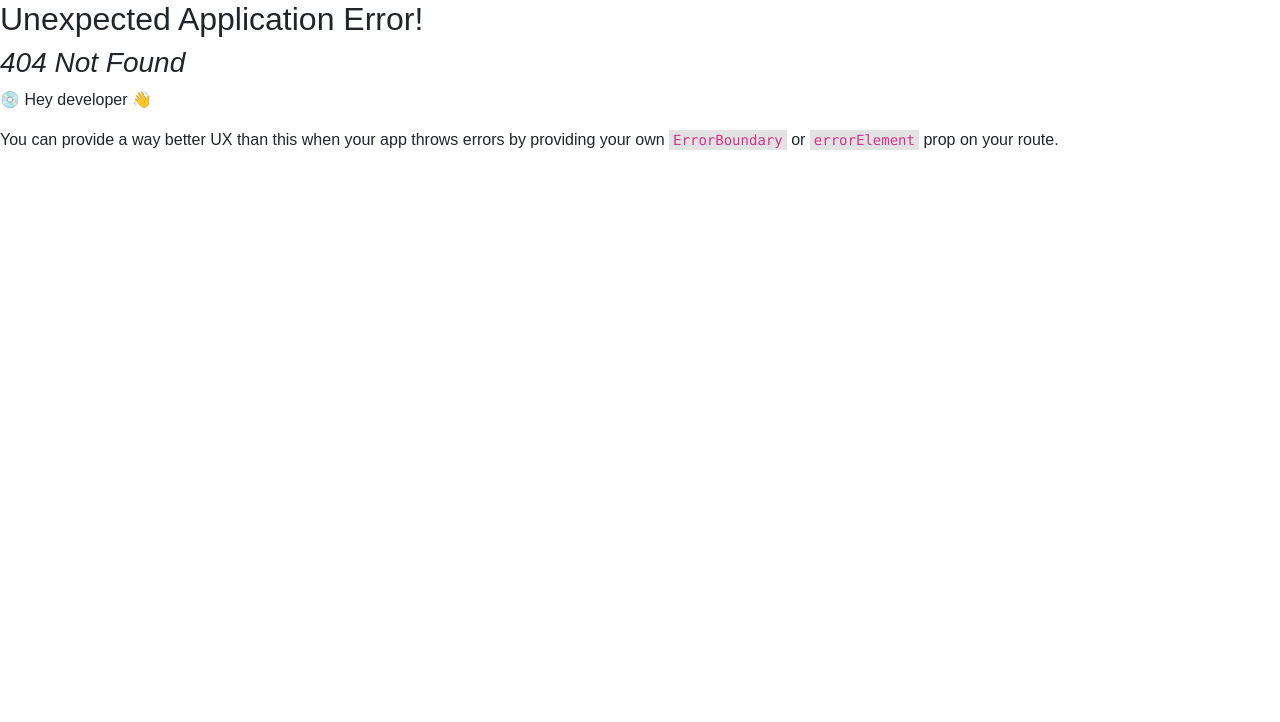
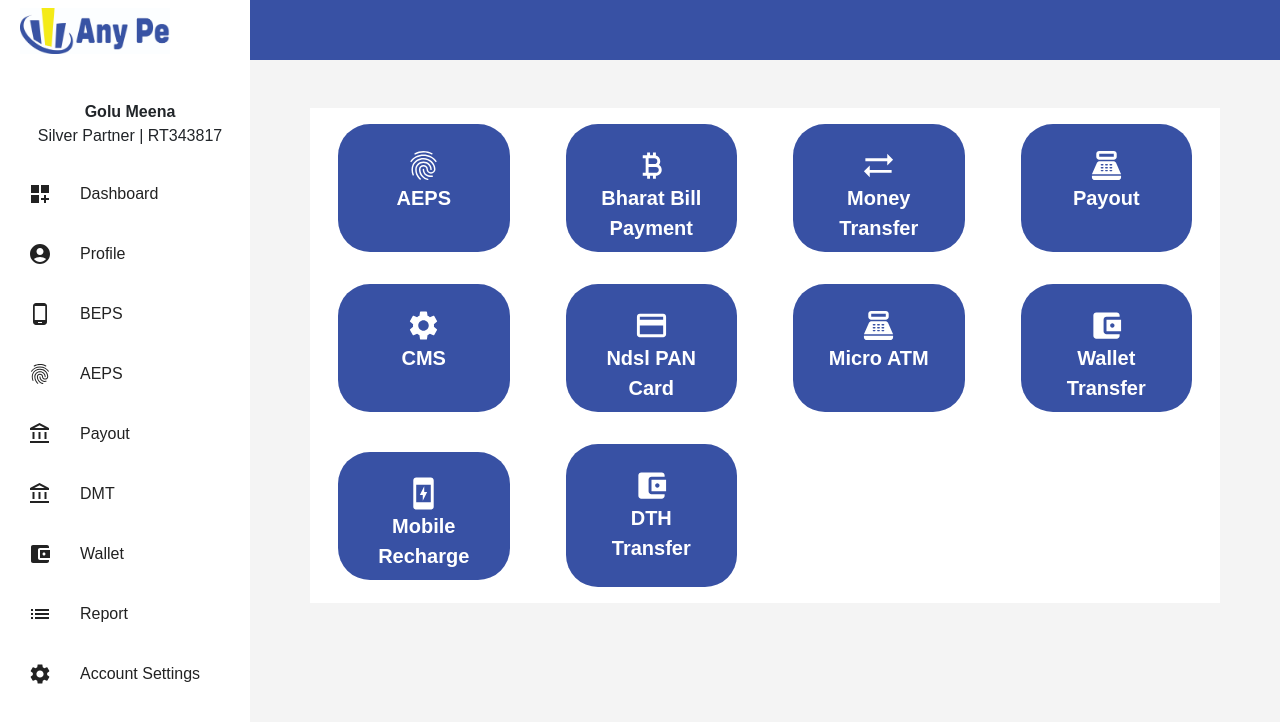
Before and after one commit to amit-nadcab/Task1, a React (Create React App) app: page /allservices in a window 1280 px wide. Before the commit this address had no page. Shown: the top 722 px of the page. Built offline with nearby package versions, Linux system fonts and the light colour scheme.

Commit message:
all services page done

```diff
--- a/src/App.js
+++ b/src/App.js
@@ -9,6 +9,7 @@ import Dashboard from "./components/Dashboard";
 import Login from "./pages/Login";
 import Aeps from "./pages/Aeps";
 import Beps from "./pages/Beps";
+import Allservices from "./pages/Allservices";
 
 function App() {
   const router = createBrowserRouter(
@@ -18,6 +19,7 @@ function App() {
         <Route path="/dashboard" element={<Dashboard />} />
         <Route path="/AEPS" element={<Aeps />} />
         <Route path="/BEPS" element={<Beps />} />
+        <Route path="/allservices" element={<Allservices />} />
 
 
       </>
--- a/src/components/Dashboard.jsx
+++ b/src/components/Dashboard.jsx
@@ -4,6 +4,7 @@ import "../css/dashboard.css";
 import Navbar from "./Navbar";
 import { Link } from "react-router-dom";
 import Sidebar from "./Sidebar";
+import { SwipeDown } from "@mui/icons-material";
 
 export default function Dashboard() {
   return (
@@ -45,11 +46,13 @@ export default function Dashboard() {
                 </div>
               </div>
               <div className="col-md-4 col-sm-12 ">
-                <div className="rounded-5 bg-blue-any p-3 text-center text-white fw-bold pointer">
-                  <div>Click Hear</div>
+
+                <Link to='/allservices' className="text-decoration-none">
+                <div  className="rounded-5 bg-blue-any p-3 text-center text-white fw-bold pointer">
+                  <div className="d-flex align-items-center justify-content-center"> <SwipeDown/><span className="ms-1">Click Hear</span> </div>
                   <div className="fs-5">For All Services</div>
-
-                </div>
+                  </div>
+                </Link>
               </div>
               <div className="col-md-4 col-sm-12">
               <div className="card m-3">
--- a/src/components/Sidebar.jsx
+++ b/src/components/Sidebar.jsx
@@ -53,7 +53,7 @@ export default function Sidebar() {
 
           <span className="d-flex justify-content-center">
             <div className="text-center">
-              <span>Golu Meena</span>
+              <span className="fw-bold">Golu Meena</span>
               <p>Silver Partner | RT343817</p>
             </div>
           </span>
--- /dev/null
+++ b/src/pages/Allservices.jsx
@@ -0,0 +1,126 @@
+import { AccountBalanceWallet, ChargingStation, CurrencyBitcoin, FingerprintOutlined, Payment, PointOfSale, Settings, SyncAlt } from "@mui/icons-material";
+import React from "react";
+import Navbar from "../components/Navbar";
+import Sidebar from "../components/Sidebar";
+
+export default function Allservices() {
+  return (
+    <>
+      <div className="">
+        {/* <!-- ========================= sideBar ==================== --> */}
+        <Sidebar />
+        {/* <!-- ========================= Main ==================== --> */}
+        <div className="main" style={{ background: "#f4f4f4" }}>
+          {/* <!-- ========================= Navbar ==================== --> */}
+
+          <Navbar />
+          <div className="container ">
+            <div className="row align-items-center m-5 bg-white">
+              <div className="col-md-3 col-sm-6">
+                <div className="bg-blue-any text-white m-3 p-4 rounded-5 d-flex justify-content-center text-center">
+                  <div className="fs-5  fw-bold" style={{height:"80px"}}>
+                    <div>
+                      <FingerprintOutlined fontSize="large"/>
+                    </div>
+                    <div>AEPS</div>
+                  </div>
+                </div>
+              </div>
+              <div className="col-md-3 col-sm-6">
+                <div className="bg-blue-any text-white m-3 p-4 rounded-5 d-flex justify-content-center text-center">
+                  <div className="fs-5  fw-bold" style={{height:"80px"}}>
+                    <div>
+                      <CurrencyBitcoin fontSize="large"/>
+                    </div>
+                    <div>Bharat Bill Payment</div>
+                  </div>
+                </div>
+              </div>
+              <div className="col-md-3 col-sm-6">
+                <div className="bg-blue-any text-white m-3 p-4 rounded-5 d-flex justify-content-center text-center">
+                  <div className="fs-5  fw-bold" style={{height:"80px"}}>
+                    <div>
+                      <SyncAlt fontSize="large"/>
+                    </div>
+                    <div>Money Transfer</div>
+                  </div>
+                </div>
+              </div>
+              <div className="col-md-3 col-sm-6">
+                <div className="bg-blue-any text-white m-3 p-4 rounded-5 d-flex justify-content-center text-center">
+                  <div className="fs-5  fw-bold" style={{height:"80px"}}>
+                    <div>
+                      <PointOfSale fontSize="large"/>
+                    </div>
+                    <div>Payout</div>
+                  </div>
+                </div>
+              </div>
+              <div className="col-md-3 col-sm-6">
+                <div className="bg-blue-any text-white m-3 p-4 rounded-5 d-flex justify-content-center text-center">
+                  <div className="fs-5  fw-bold" style={{height:"80px"}}>
+                    <div>
+                      <Settings fontSize="large"/>
+                    </div>
+                    <div>CMS</div>
+                  </div>
+                </div>
+              </div>
+              <div className="col-md-3 col-sm-6">
+                <div className="bg-blue-any text-white m-3 p-4 rounded-5 d-flex justify-content-center text-center">
+                  <div className="fs-5  fw-bold" style={{height:"80px"}}>
+                    <div>
+                      <Payment fontSize="large"/>
+                    </div>
+                    <div>Ndsl PAN Card</div>
+                  </div>
+                </div>
+              </div>
+              <div className="col-md-3 col-sm-6">
+                <div className="bg-blue-any text-white m-3 p-4 rounded-5 d-flex justify-content-center text-center">
+                  <div className="fs-5  fw-bold" style={{height:"80px"}}>
+                    <div>
+                      <PointOfSale fontSize="large"/>
+                    </div>
+                    <div>Micro ATM</div>
+                  </div>
+                </div>
+              </div>
+
+              <div className="col-md-3 col-sm-6">
+                <div className="bg-blue-any text-white m-3 p-4 rounded-5 d-flex justify-content-center text-center">
+                  <div className="fs-5  fw-bold" style={{height:"80px"}}>
+                    <div>
+                      <AccountBalanceWallet fontSize="large"/>
+                    </div>
+                    <div>Wallet Transfer</div>
+                  </div>
+                </div>
+              </div>
+              <div className="col-md-3 col-sm-6">
+                <div className="bg-blue-any text-white m-3 p-4 rounded-5 d-flex justify-content-center text-center">
+                  <div className="fs-5  fw-bold" style={{height:"80px"}}>
+                    <div>
+                      <ChargingStation fontSize="large"/>
+                    </div>
+                    <div>Mobile Recharge</div>
+                  </div>
+                </div>
+              </div>
+              <div className="col-md-3 col-sm-6">
+                <div className="bg-blue-any text-white m-3 p-4 rounded-5 d-flex justify-content-center text-center">
+                  <div className="fs-5 fw-bold">
+                    <div>
+                      <AccountBalanceWallet fontSize="large"/>
+                    </div>
+                    <div>DTH Transfer</div>
+                  </div>
+                </div>
+              </div>
+            </div>
+          </div>
+        </div>
+      </div>
+    </>
+  );
+}
```
